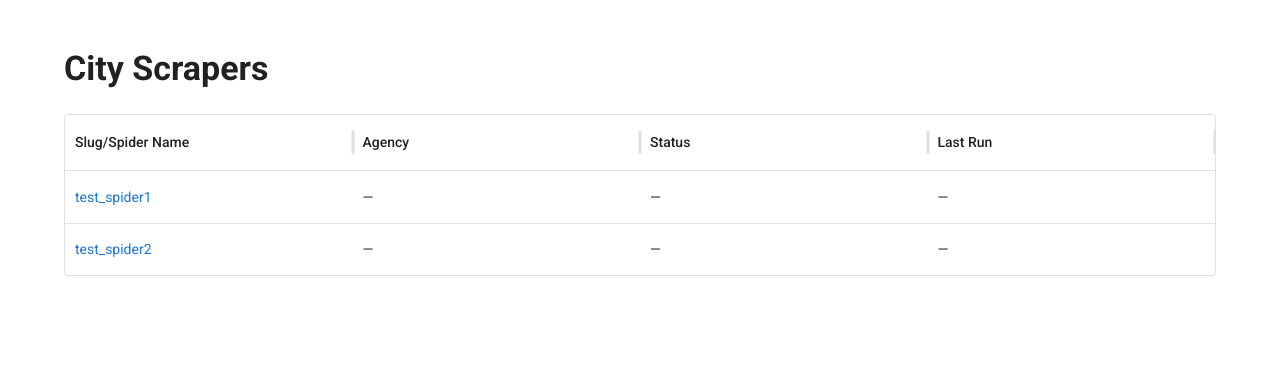
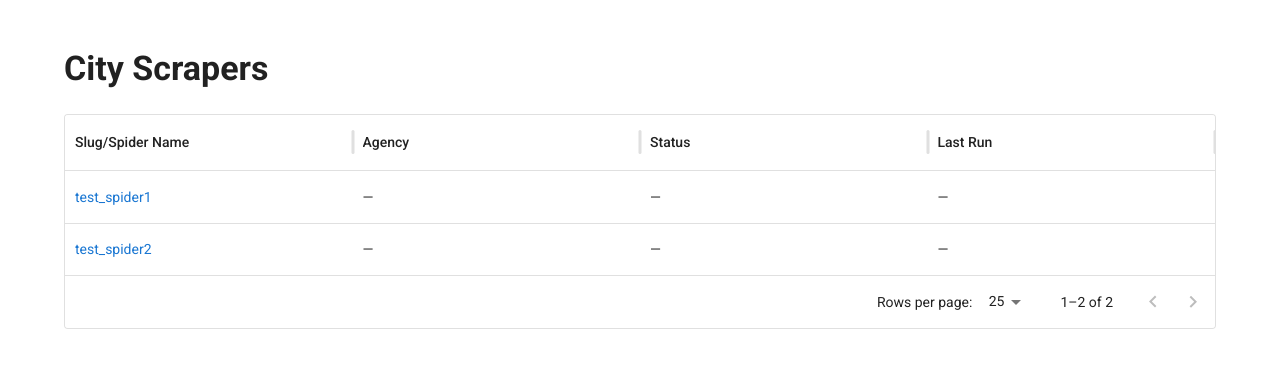
Before and after one commit to DevArtsLab/city-scrapers-meetings-viewer, a Next.js app: page /scrapers in a window 1280 px wide. Shown: the top 368 px of the page. Built offline with nearby package versions, Linux system fonts and the light colour scheme; what @mui/material-nextjs would draw is missing.

Commit message:
feat: add pagination to scrapers and meetings DataGrid tables

```diff
--- a/components/MeetingsTable.tsx
+++ b/components/MeetingsTable.tsx
@@ -401,9 +401,10 @@ export default function MeetingsTable({
           columns={DATAGRID_COLUMNS}
           disableColumnMenu
           autoHeight
-          hideFooter
           density="compact"
+          pageSizeOptions={[10, 25, 50]}
           initialState={{
+            pagination: { paginationModel: { pageSize: 25 } },
             sorting: {
               sortModel: [{ field: "start", sort: "asc" }],
             },
--- a/components/ScrapersTable.tsx
+++ b/components/ScrapersTable.tsx
@@ -63,7 +63,10 @@ export default function ScrapersTable({ spiders }: { spiders: SpiderEntry[] }) {
         columns={columns}
         disableColumnMenu
         autoHeight
-        hideFooter
+        pageSizeOptions={[10, 25, 50]}
+        initialState={{
+          pagination: { paginationModel: { pageSize: 25 } },
+        }}
         aria-label="scrapers table"
         sx={{ border: "none" }}
       />
```
